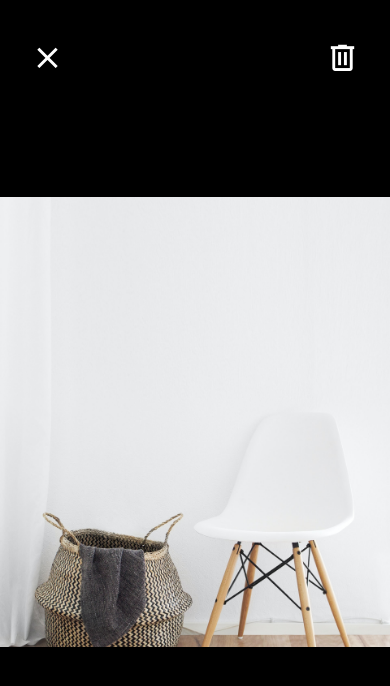
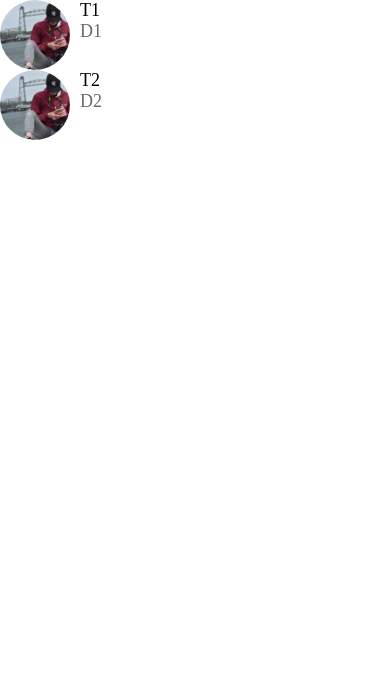
Before and after one commit to aavetisyanIT/Sell_It, a React Native app: screen / in a window 390 px wide. Shown: the top 686 px of the page. Built offline with nearby package versions, Linux system fonts and the light colour scheme.

Commit message:
Fix bug. Title and subTitle don't render.

```diff
--- a/App.js
+++ b/App.js
@@ -4,7 +4,8 @@ import WelcomeScreen from './app/screens/WelcomeScreen';
 import ViewImageScreen from './app/screens/ViewImageScreen';
 import Card from './app/components/Card';
 import ListingDetailsScreen from './app/screens/ListingDetailsScreen';
+import MessagesScreen from './app/screens/MessagesScreen';
 
 export default function App() {
-	return <ViewImageScreen />;
+	return <MessagesScreen />;
 }
--- a/app/components/ListItem.js
+++ b/app/components/ListItem.js
@@ -7,10 +7,10 @@ import colors from '../config/colors';
 export default function ListItem({ title, subTitle, image }) {
 	return (
 		<View style={styles.container}>
-			<Image source={image} style={styles.image} />
+			<Image style={styles.image} source={image} />
 			<View>
-				<AppText title={title} style={styles.title} />
-				<AppText title={subTitle} style={styles.subTitle} />
+				<AppText style={styles.title}>{title}</AppText>
+				<AppText style={styles.subTitle}>{subTitle}</AppText>
 			</View>
 		</View>
 	);
@@ -26,10 +26,10 @@ const styles = StyleSheet.create({
 		borderRadius: 35,
 		marginRight: 10,
 	},
+	subTitle: {
+		color: colors.medium,
+	},
 	title: {
 		fontWeight: '500',
 	},
-	subTitle: {
-		color: colors.medium,
-	},
 });
--- /dev/null
+++ b/app/screens/MessagesScreen.js
@@ -0,0 +1,34 @@
+import React from 'react';
+import { FlatList } from 'react-native';
+import ListItem from '../components/ListItem';
+
+const messages = [
+	{
+		id: 1,
+		title: 'T1',
+		description: 'D1',
+		image: require('../assets/person.jpg'),
+	},
+	{
+		id: 2,
+		title: 'T2',
+		description: 'D2',
+		image: require('../assets/person.jpg'),
+	},
+];
+
+export default function MessagesScreen() {
+	return (
+		<FlatList
+			data={messages}
+			keyExtractor={message => message.id.toString()}
+			renderItem={({ item }) => (
+				<ListItem
+					title={item.title}
+					subTitle={item.description}
+					image={item.image}
+				/>
+			)}
+		/>
+	);
+}
```
